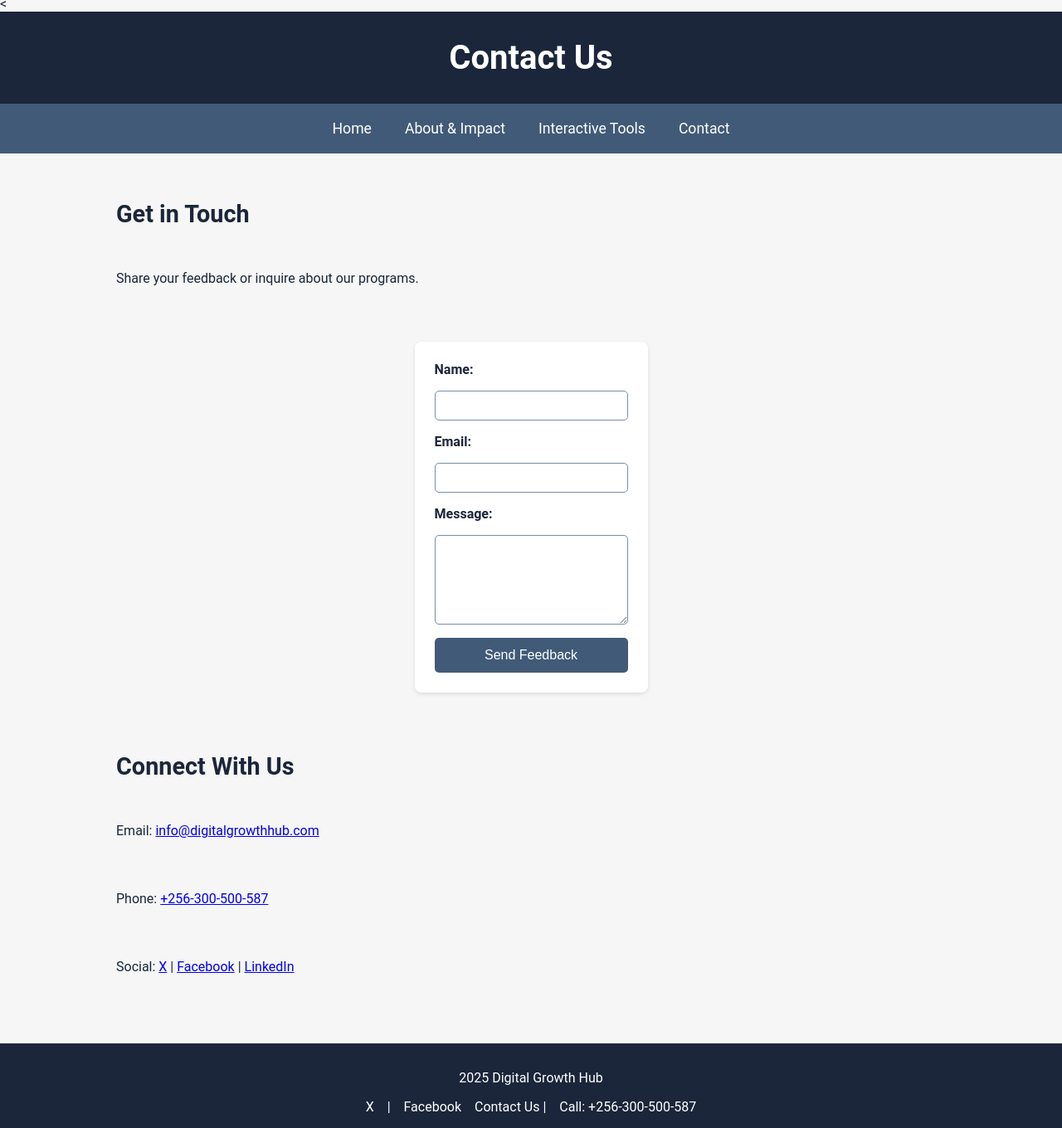
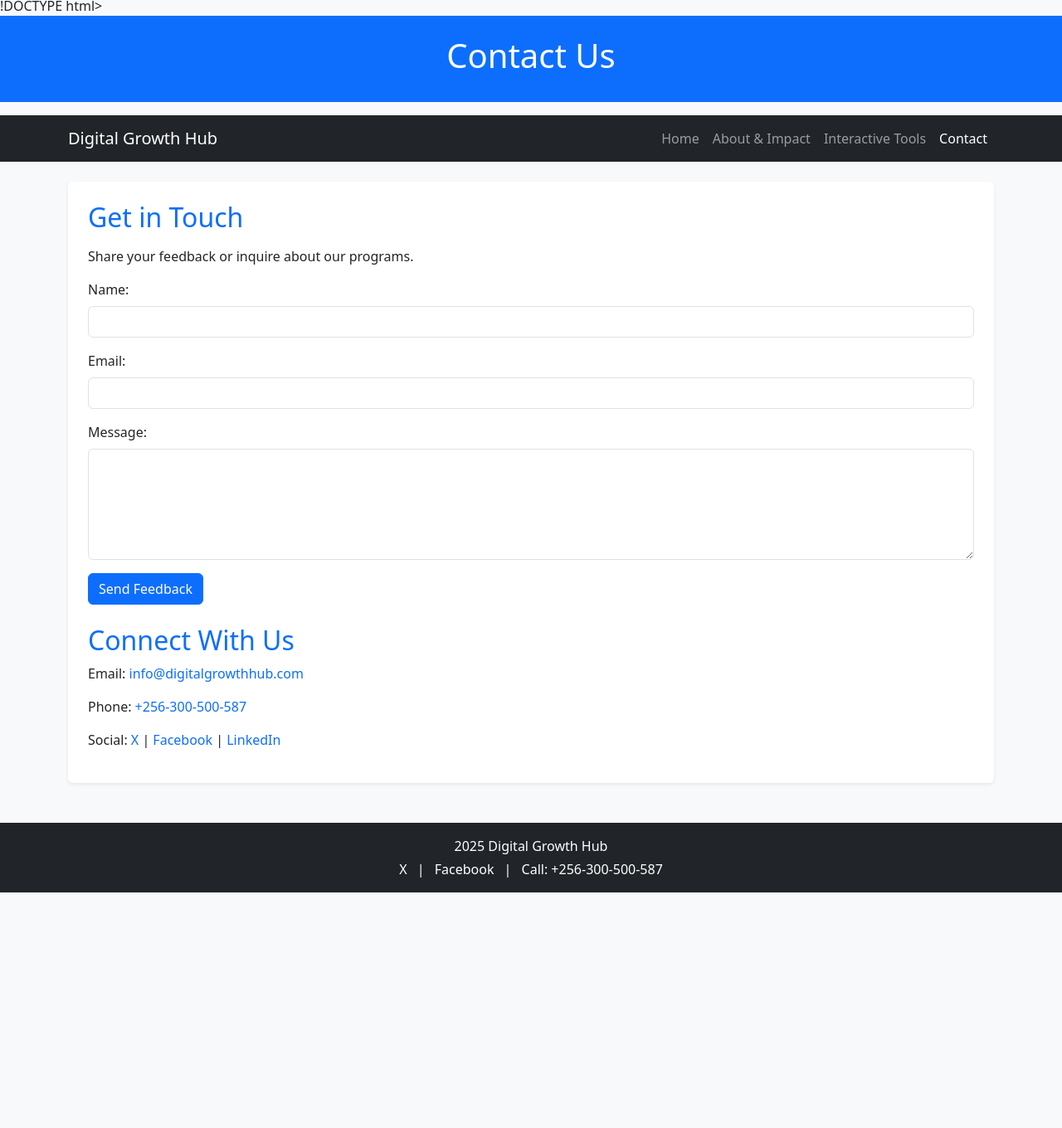
Before and after one commit to ahonesa44/JOSHUA-AHONESA-2400702824, a plain HTML site: page contact.html in a window 1280 px wide. Shown: the part 5-1365 px from the top of the page at 83% size. After the commit the page ends 1081 px from the top, so only its background shows below. Drawn offline with nearby package versions, Linux system fonts and the light colour scheme.

Commit message:
Add files via upload

```diff
--- a/contact.html
+++ b/contact.html
@@ -1,46 +1,83 @@
-<<!DOCTYPE html>
+!DOCTYPE html>
 <html lang="en">
 
 <head>
     <meta charset="UTF-8">
     <meta name="viewport" content="width=device-width, initial-scale=1.0">
     <title>Digital Growth Hub - Contact</title>
-        <link rel="stylesheet" href="styles.css">
+
+    <link href="https://cdn.jsdelivr.net/npm/bootstrap@5.3.3/dist/css/bootstrap.min.css" rel="stylesheet">
 </head>
 
-    <body>
-        <header>
+<body class="bg-light text-dark">
+
+    <header class="bg-primary text-white text-center py-4 mb-3">
         <h1>Contact Us</h1>
     </header>
-        <nav>
-            <a href="index.html">Home</a>
-            <a href="about.html">About & Impact</a>
-            <a href="tools.html">Interactive Tools</a>
-            <a href="contact.html">Contact</a>
+
+    <nav class="navbar navbar-expand-md navbar-dark bg-dark mb-4">
+        <div class="container">
+            <a class="navbar-brand" href="#">Digital Growth Hub</a>
+            <button class="navbar-toggler" type="button" data-bs-toggle="collapse" data-bs-target="#mainmenu">
+                <span class="navbar-toggler-icon"></span>
+            </button>
+            <div class="collapse navbar-collapse" id="mainmenu">
+                <ul class="navbar-nav ms-auto">
+                    <li class="nav-item"><a href="index.html" class="nav-link">Home</a></li>
+                    <li class="nav-item"><a href="about.html" class="nav-link">About & Impact</a></li>
+                    <li class="nav-item"><a href="tools.html" class="nav-link">Interactive Tools</a></li>
+                    <li class="nav-item"><a href="contact.html" class="nav-link active">Contact</a></li>
+                </ul>
+            </div>
+        </div>
     </nav>
-        <section>
-            <h2>Get in Touch</h2>
+
+    <main class="container mb-5">
+        <section class="bg-white p-4 rounded shadow-sm">
+            <h2 class="text-primary mb-3">Get in Touch</h2>
             <p>Share your feedback or inquire about our programs.</p>
-            <form>
-                <label for="name">Name:</label>
-                <input type="text" name="name" required>
-                <label for="email">Email:</label>
-                <input type="email" name="email" required>
-                <label for="message">Message:</label>
-                <textarea name="message" rows="5" required></textarea>
-                <input type="submit" value="Send Feedback">
+
+            <form class="mb-4">
+                <div class="mb-3">
+                    <label for="name" class="form-label">Name:</label>
+                    <input type="text" id="name" name="name" class="form-control" required>
+                </div>
+
+                <div class="mb-3">
+                    <label for="email" class="form-label">Email:</label>
+                    <input type="email" id="email" name="email" class="form-control" required>
+                </div>
+
+                <div class="mb-3">
+                    <label for="message" class="form-label">Message:</label>
+                    <textarea id="message" name="message" rows="5" class="form-control" required></textarea>
+                </div>
+
+                <button type="submit" class="btn btn-primary">Send Feedback</button>
             </form>
-            <h2>Connect With Us</h2>
-            <p>Email: <a href="mailto:info@digitalgrowthhub.com">info@digitalgrowthhub.com</a></p>
-            <p>Phone: <a href="tel:+256300500587">+256-300-500-587</a></p>
-            <p>Social: <a href="https://X.com">X</a> | <a href="https://facebook.com">Facebook</a> | <a
-                    href="https://linkedin.com">LinkedIn</a></p>
+
+            <h2 class="text-primary mb-2">Connect With Us</h2>
+            <p>Email: <a href="mailto:info@digitalgrowthhub.com"
+                    class="text-decoration-none">info@digitalgrowthhub.com</a></p>
+            <p>Phone: <a href="tel:+256300500587" class="text-decoration-none">+256-300-500-587</a></p>
+            <p>Social:
+                <a href="https://x.com" class="text-decoration-none">X</a> |
+                <a href="https://facebook.com" class="text-decoration-none">Facebook</a> |
+                <a href="https://linkedin.com" class="text-decoration-none">LinkedIn</a>
+            </p>
         </section>
-        <footer>
-            <p> 2025 Digital Growth Hub</p>
-            <a href="https://X.com">X</a> | <a href="https://facebook.com">Facebook</a>
-            Contact Us</a> | <a href="tel:+256300500587">Call: +256-300-500-587</a>
+    </main>
+
+    <footer class="bg-dark text-white text-center py-3">
+        <p class="mb-1">2025 Digital Growth Hub</p>
+        <div>
+            <a href="https://x.com" class="text-white me-2 text-decoration-none">X</a> |
+            <a href="https://facebook.com" class="text-white mx-2 text-decoration-none">Facebook</a> |
+            <a href="tel:+256300500587" class="text-white ms-2 text-decoration-none">Call: +256-300-500-587</a>
+        </div>
     </footer>
+
+    <script src="https://cdn.jsdelivr.net/npm/bootstrap@5.3.3/dist/js/bootstrap.bundle.min.js"></script>
 </body>
 
 </html>
```
Lines whose indentation alone changed are shown as unchanged.
